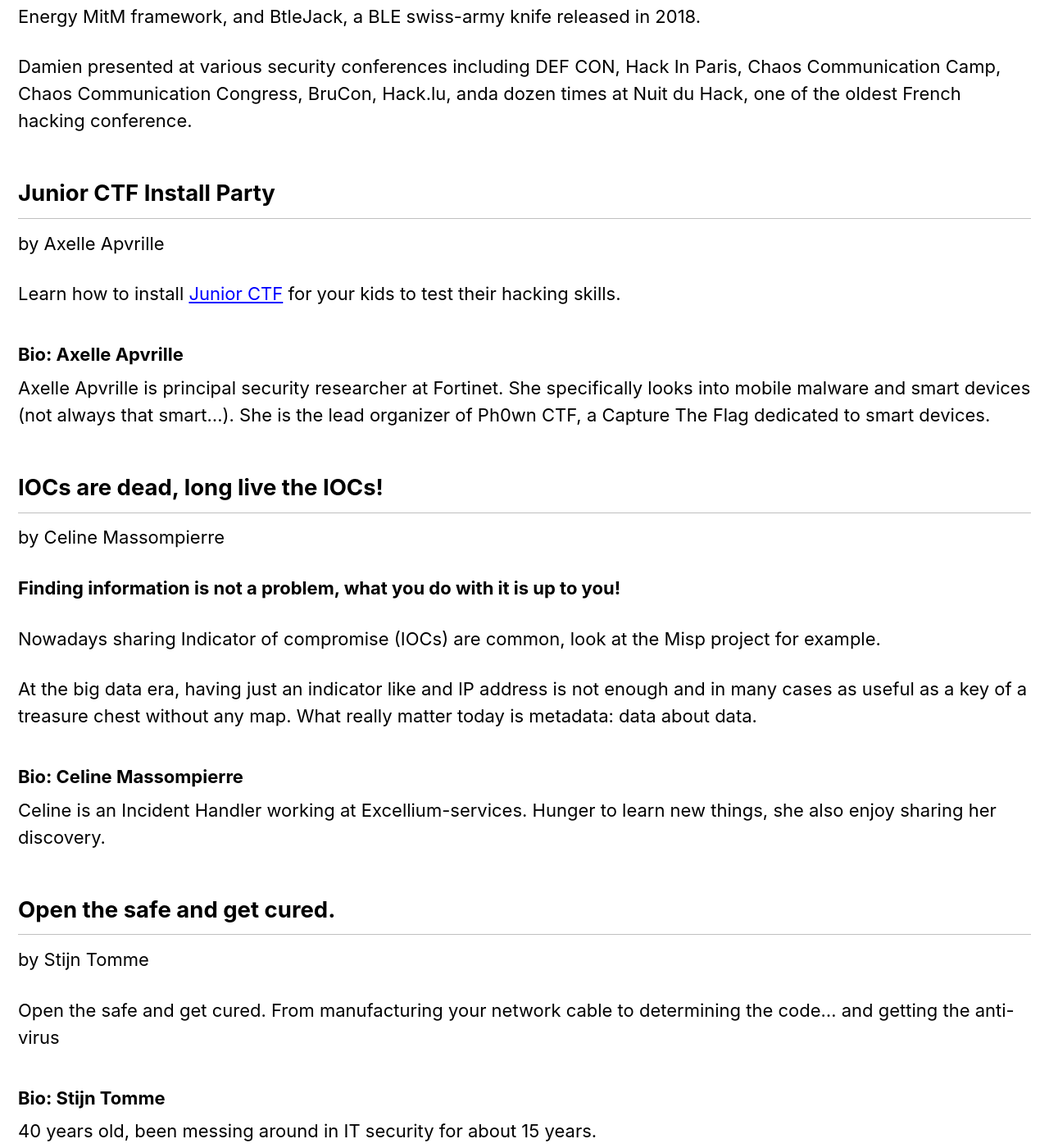
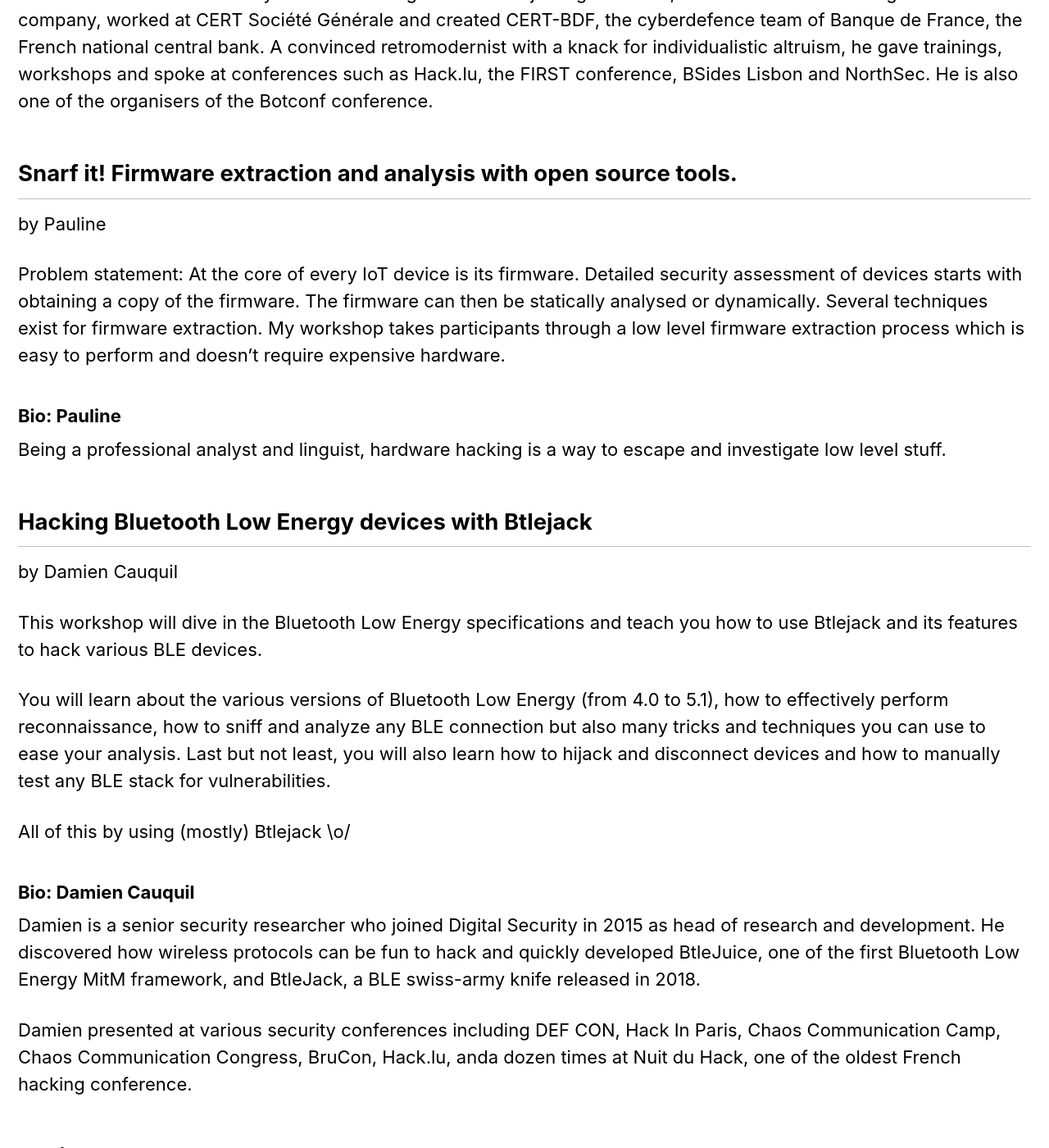
Before and after one commit to adulau/hack-lu-2019, a Jekyll site: the page built from talks/index.md, in a window 1280 px wide and 1400 px high, scrolled down 29371 px. Shown: the whole window at 82% size. Built offline with Jekyll 4.4.1, drawn with Linux system fonts in a browser that asks for light colours; some of the changed text lies outside the part shown.

Commit message:
chg: Bump talks

```diff
--- a/talks/index.md
+++ b/talks/index.md
@@ -521,6 +521,18 @@
 Lead developer of Faup and other opensource tools.
 
 
+## <a name="Open+the+safe+and+get+cured."></a>Open the safe and get cured.
+by Stijn Tomme
+
+Open the safe and get cured.
+From manufacturing your network cable to determining the code… and getting the anti-virus
+
+
+### Bio: <a name="Stijn+Tomme"></a>Stijn Tomme
+
+40 years old, been messing around in IT security for about 15 years.
+
+
 ## <a name="Introduction+to+Osquery"></a>Introduction to Osquery
 by David Szili
 
@@ -561,6 +573,17 @@
 
 
 You can find his open source security tools on his IT security related blog http://blog.DidierStevens.com
+
+
+## <a name="Sigma+Workshop"></a>Sigma Workshop
+by Thomas Patzke
+
+How to create Sigma rules and hunt evil in logs.
+
+
+### Bio: <a name="Thomas+Patzke"></a>Thomas Patzke
+
+Thomas Patzke has more than 13 years of experience in the area of information security, currently works as blue teamer and threat hunter at thyssenkrupp CERT and still owns no certification. He likes to [create and contribute to open source security tools](https://github.com/thomaspatzke) and is one of the creators of [Sigma](https://github.com/Neo23x0/sigma).
 
 
 ## <a name="Java+Web+Application+Secure+Coding+Workshop"></a>Java Web Application Secure Coding Workshop
@@ -670,6 +693,18 @@
 With more than 20 years of experience in operational cybersecurity, Saâd is the head of CERT-EU and the leader of TheHive Project. He devoted the last eleven years of his professional life to incident response, digital forensics and what the cool kids call now cyber threat intelligence. Before joining CERT-EU, he built a CSIRT for a large multinational company, worked at CERT Société Générale and created CERT-BDF, the cyberdefence team of Banque de France, the French national central bank. A convinced retromodernist with a knack for individualistic altruism, he gave trainings, workshops and spoke at conferences such as Hack.lu, the FIRST conference, BSides Lisbon and NorthSec. He is also one of the organisers of the Botconf conference.
 
 
+## <a name="Snarf+it%21+Firmware+extraction+and+analysis+with+open+source+tools."></a>Snarf it! Firmware extraction and analysis with open source tools.
+by Pauline
+
+Problem statement: At the core of every IoT device is its firmware. Detailed security assessment of devices starts with obtaining a copy of the firmware. The firmware can then be statically analysed or dynamically. Several techniques exist for firmware extraction. My workshop takes participants through a low level firmware extraction process which is easy to perform and doesn’t require expensive hardware.
+
+
+### Bio: <a name="Pauline"></a>Pauline
+
+Being a professional analyst and linguist, hardware hacking is a way to escape and
+investigate low level stuff.
+
+
 ## <a name="Hacking+Bluetooth+Low+Energy+devices+with+Btlejack"></a>Hacking Bluetooth Low Energy devices with Btlejack
 by Damien Cauquil
 
@@ -713,18 +748,6 @@
 Celine is an Incident Handler working at Excellium-services. Hunger to learn new things, she also enjoy sharing her discovery.
 
 
-## <a name="Open+the+safe+and+get+cured."></a>Open the safe and get cured.
-by Stijn Tomme
-
-Open the safe and get cured.
-From manufacturing your network cable to determining the code… and getting the anti-virus
-
-
-### Bio: <a name="Stijn+Tomme"></a>Stijn Tomme
-
-40 years old, been messing around in IT security for about 15 years.
-
-
 ## <a name="Reversing+WebAssembly+Module+101"></a>Reversing WebAssembly Module 101
 by Patrick Ventuzelo
 
```
